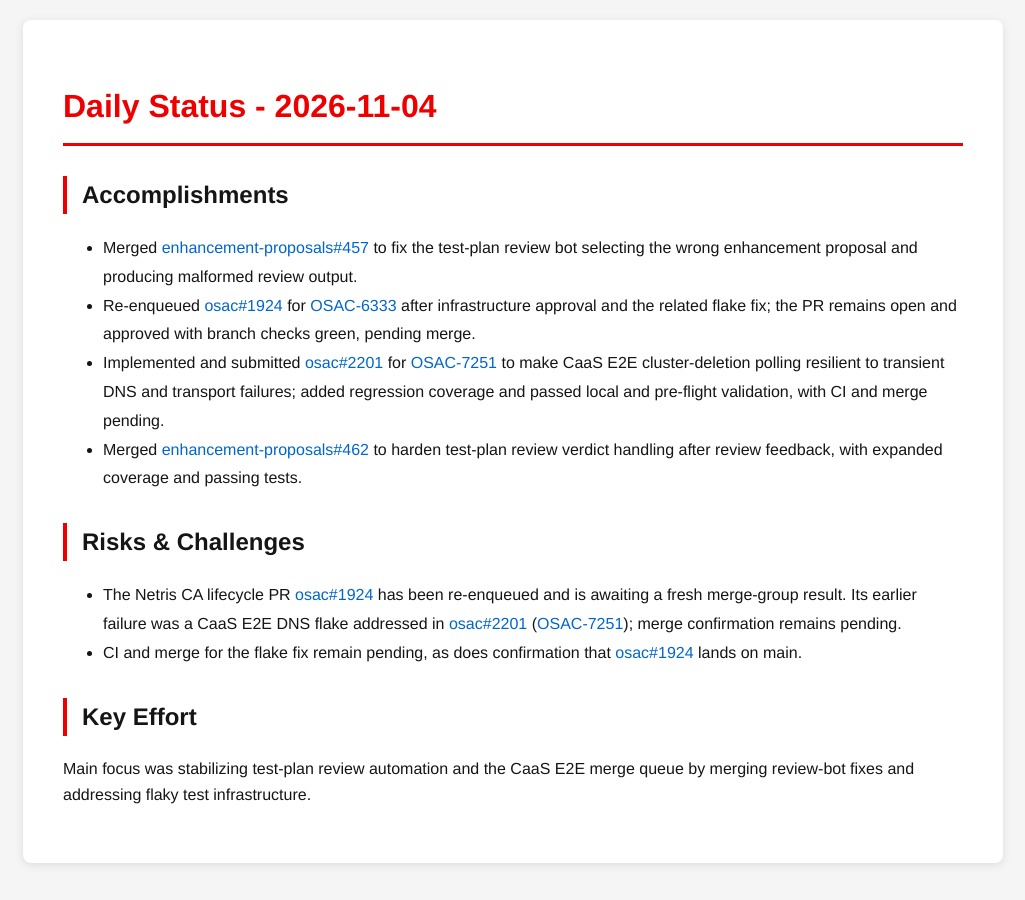
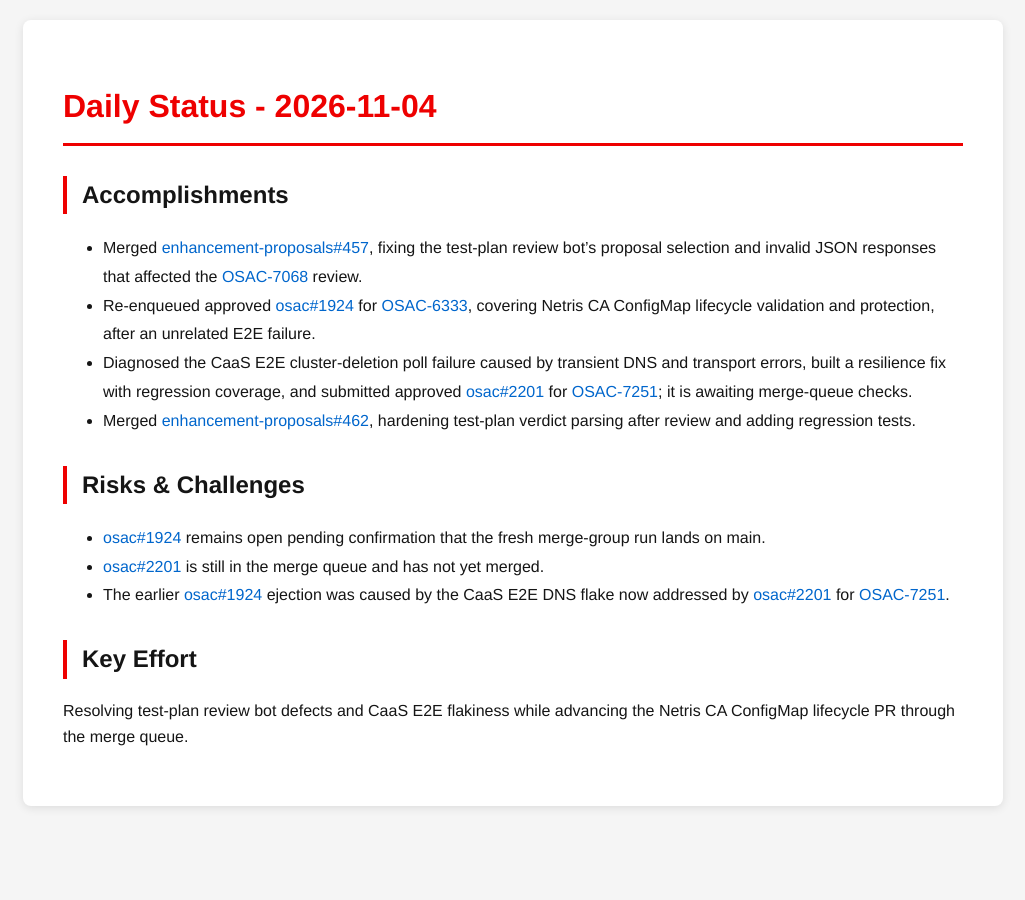
Before and after one commit to tzvatot/daily-status, a Jekyll site: the page built from 2026-11-04.md, in a window 1280 px wide. Shown: the whole page, without its empty margins (127-1152 px from the left). Built offline with Jekyll 4.4.1, drawn with Linux system fonts in a browser that asks for light colours.

Commit message:
Daily status update - 2026-11-04

```diff
--- a/2026-11-04.md
+++ b/2026-11-04.md
@@ -7,14 +7,15 @@ date: 2026-11-04
 # Daily Status - 2026-11-04
 
 ## Accomplishments
-- Merged [enhancement-proposals#457](https://github.com/osac-project/enhancement-proposals/pull/457) to fix the test-plan review bot selecting the wrong enhancement proposal and producing malformed review output.
-- Re-enqueued [osac#1924](https://github.com/osac-project/osac/pull/1924) for [OSAC-6333](https://redhat.atlassian.net/browse/OSAC-6333) after infrastructure approval and the related flake fix; the PR remains open and approved with branch checks green, pending merge.
-- Implemented and submitted [osac#2201](https://github.com/osac-project/osac/pull/2201) for [OSAC-7251](https://redhat.atlassian.net/browse/OSAC-7251) to make CaaS E2E cluster-deletion polling resilient to transient DNS and transport failures; added regression coverage and passed local and pre-flight validation, with CI and merge pending.
-- Merged [enhancement-proposals#462](https://github.com/osac-project/enhancement-proposals/pull/462) to harden test-plan review verdict handling after review feedback, with expanded coverage and passing tests.
+- Merged [enhancement-proposals#457](https://github.com/osac-project/enhancement-proposals/pull/457), fixing the test-plan review bot's proposal selection and invalid JSON responses that affected the [OSAC-7068](https://redhat.atlassian.net/browse/OSAC-7068) review.
+- Re-enqueued approved [osac#1924](https://github.com/osac-project/osac/pull/1924) for [OSAC-6333](https://redhat.atlassian.net/browse/OSAC-6333), covering Netris CA ConfigMap lifecycle validation and protection, after an unrelated E2E failure.
+- Diagnosed the CaaS E2E cluster-deletion poll failure caused by transient DNS and transport errors, built a resilience fix with regression coverage, and submitted approved [osac#2201](https://github.com/osac-project/osac/pull/2201) for [OSAC-7251](https://redhat.atlassian.net/browse/OSAC-7251); it is awaiting merge-queue checks.
+- Merged [enhancement-proposals#462](https://github.com/osac-project/enhancement-proposals/pull/462), hardening test-plan verdict parsing after review and adding regression tests.
 
 ## Risks & Challenges
-- The Netris CA lifecycle PR [osac#1924](https://github.com/osac-project/osac/pull/1924) has been re-enqueued and is awaiting a fresh merge-group result. Its earlier failure was a CaaS E2E DNS flake addressed in [osac#2201](https://github.com/osac-project/osac/pull/2201) ([OSAC-7251](https://redhat.atlassian.net/browse/OSAC-7251)); merge confirmation remains pending.
-- CI and merge for the flake fix remain pending, as does confirmation that [osac#1924](https://github.com/osac-project/osac/pull/1924) lands on main.
+- [osac#1924](https://github.com/osac-project/osac/pull/1924) remains open pending confirmation that the fresh merge-group run lands on main.
+- [osac#2201](https://github.com/osac-project/osac/pull/2201) is still in the merge queue and has not yet merged.
+- The earlier [osac#1924](https://github.com/osac-project/osac/pull/1924) ejection was caused by the CaaS E2E DNS flake now addressed by [osac#2201](https://github.com/osac-project/osac/pull/2201) for [OSAC-7251](https://redhat.atlassian.net/browse/OSAC-7251).
 
 ## Key Effort
-Main focus was stabilizing test-plan review automation and the CaaS E2E merge queue by merging review-bot fixes and addressing flaky test infrastructure.
+Resolving test-plan review bot defects and CaaS E2E flakiness while advancing the Netris CA ConfigMap lifecycle PR through the merge queue.
```
